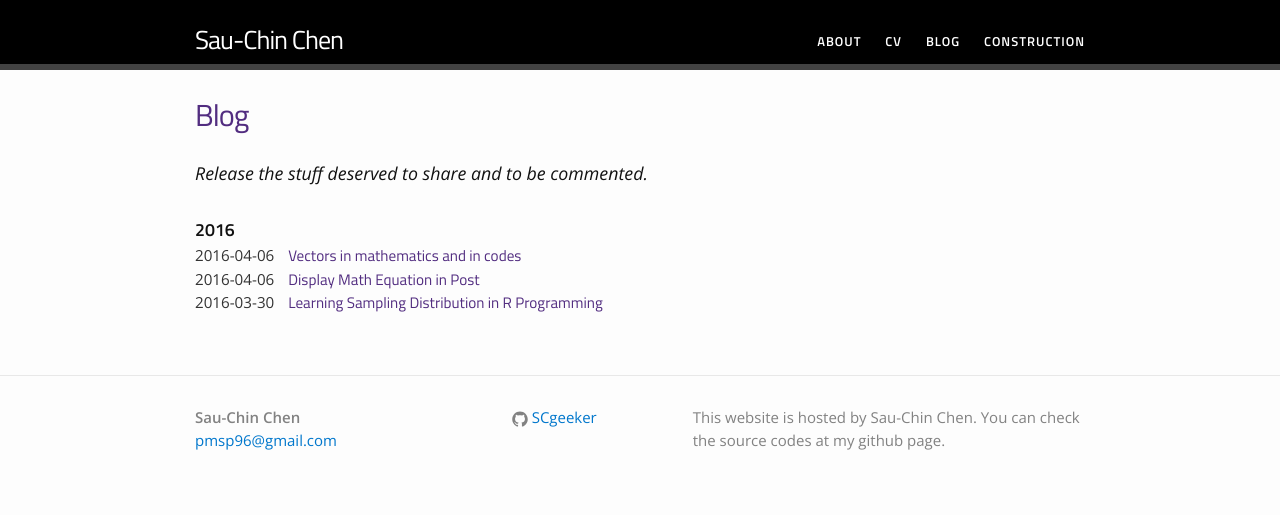
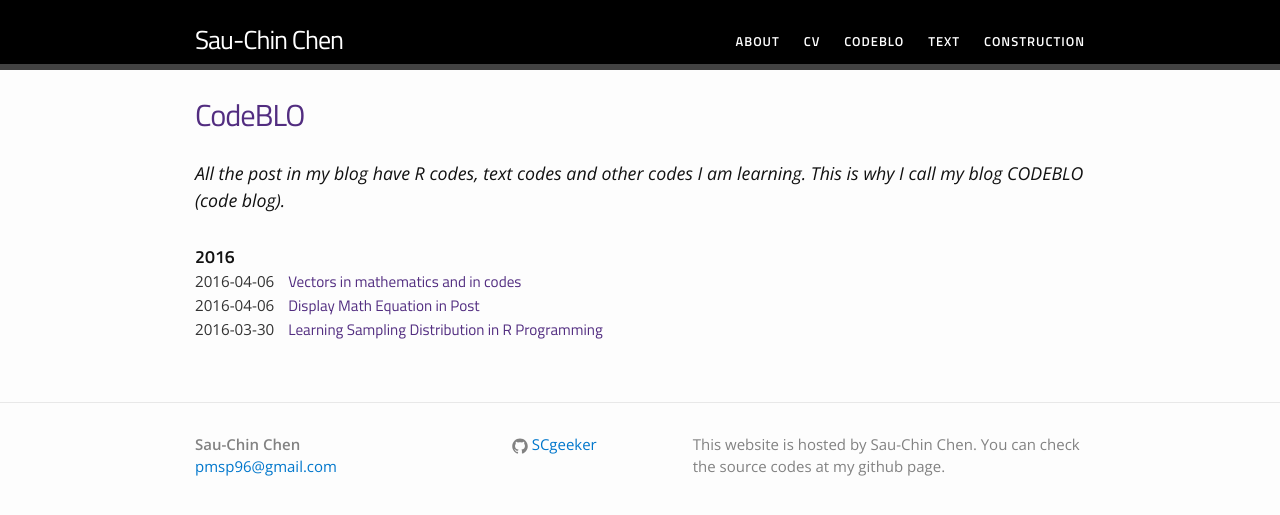
Before and after one commit to SCgeeker/SCgeeker.github.io, a Jekyll site: the page built from blog.md, in a window 1280 px wide. Shown: the top 515 px of the page. Built offline with Jekyll 4.4.1, drawn with Linux system fonts in a browser that asks for light colours; comment, search, counter and statistics services are not loaded.

```diff
--- a/_data/menu.yml
+++ b/_data/menu.yml
@@ -4,13 +4,16 @@
 - title: "CV"
   href: "/cv/"
 
-- title: "Blog"
+- title: "CodeBLO"
   href: "/blog/"
   subcategories:
     - subtitle: "by Date"
       subhref: "/blog/"
     - subtitle: "by Category"
       subhref: "/categories/"
+
+- title: "Text"
+  href: "/Text/"
 
 - title: "Construction"
   href: "/construction/"
--- a/blog.md
+++ b/blog.md
@@ -1,10 +1,10 @@
 ---
 layout: page
-title: Blog
+title: CodeBLO
 permalink: /blog/
 ---
 
-### Release the stuff deserved to share and to be commented.
+### All the post in my blog have R codes, text codes and other codes I am learning. This is why I call my blog CODEBLO (_code blog_).
 
 <ul class="listing">
 {% for post in site.posts %}
```
Also changed, not shown: Text/text_2016001.md (added, +59 -0 lines), article.md (deleted, +0 -16 lines), text.md (added, +9 -0 lines).
